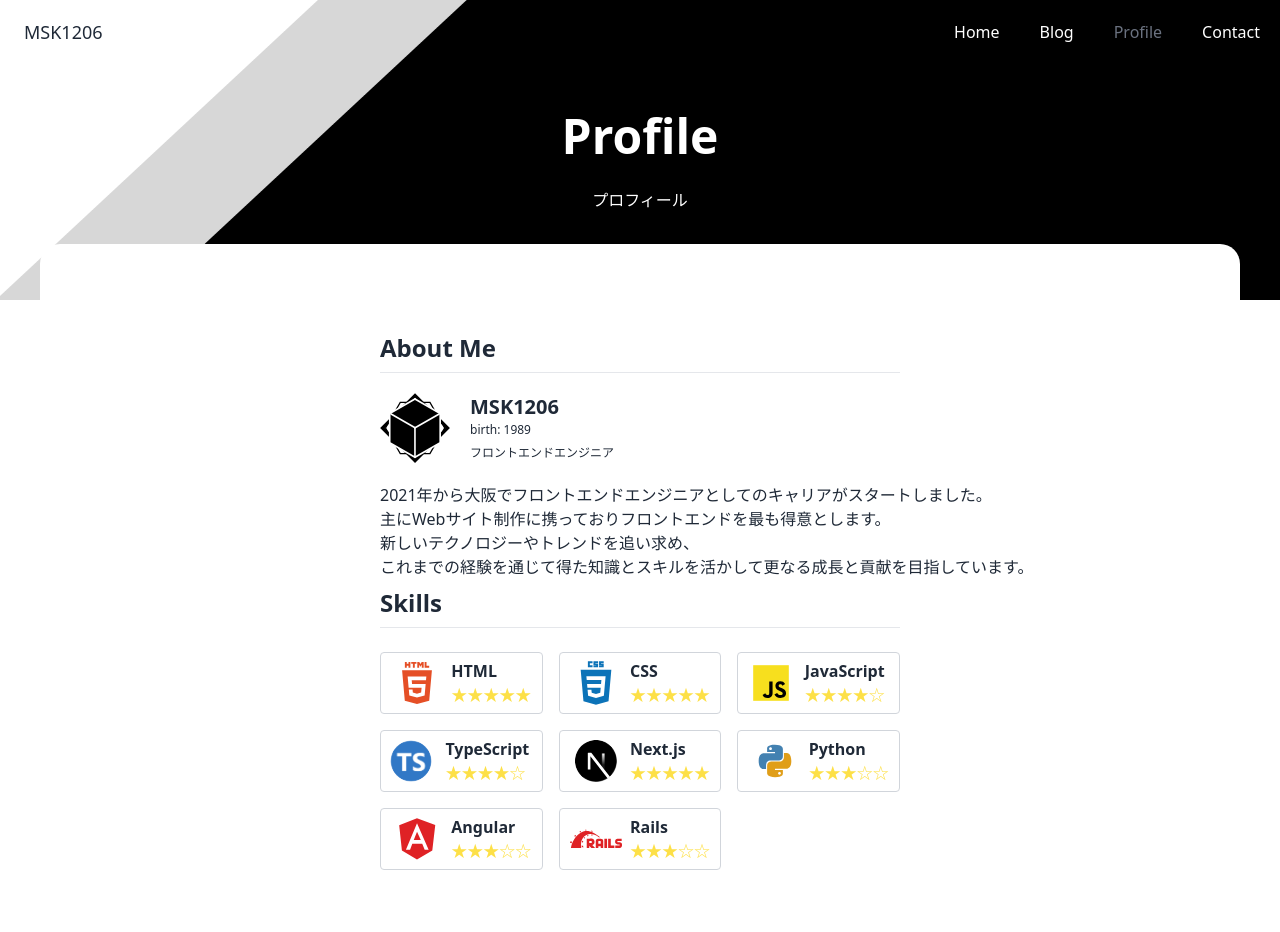
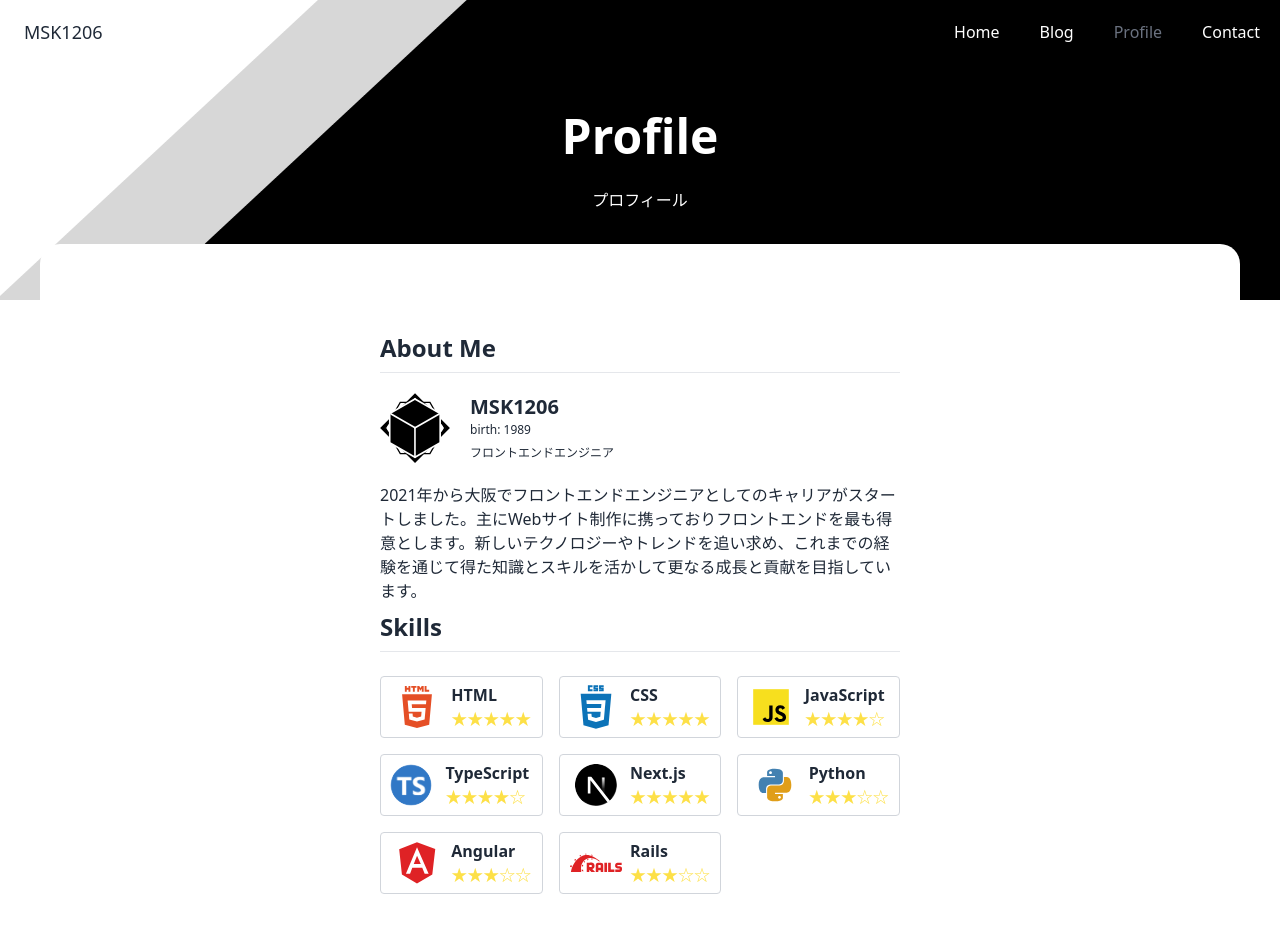
Before and after one commit to MSK1206/nextjs-typescript-tailwindcss-microcms-jamstack-app, a Next.js app: page /profile in a window 1280 px wide. Shown: the top 932 px of the page. Built offline with nearby package versions, Linux system fonts and the light colour scheme; no server answers.

Commit message:
Fix: word-break

```diff
--- a/src/app/profile/page.tsx
+++ b/src/app/profile/page.tsx
@@ -23,7 +23,7 @@ export default function Page() {
             <span className="text-[12px]">フロントエンドエンジニア</span>
           </dd>
         </dl>
-        <p className="break-keep max-[796px]:break-normal">
+        <p className="break-all">
           2021年から大阪でフロントエンドエンジニアとしてのキャリアがスタートしました。主にWebサイト制作に携っておりフロントエンドを最も得意とします。新しいテクノロジーやトレンドを追い求め、これまでの経験を通じて得た知識とスキルを活かして更なる成長と貢献を目指しています。
         </p>
         <TableContents tablContentsTtitle={'Skills'} />
```
